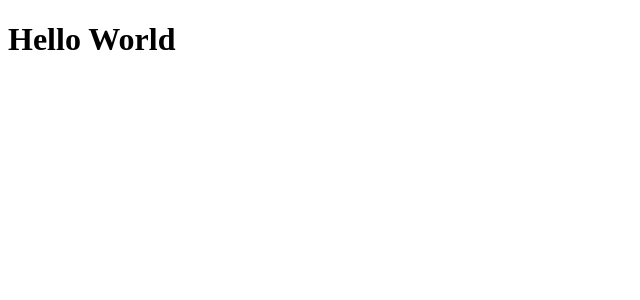
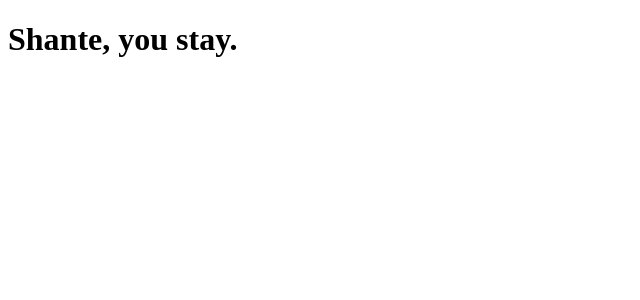
Before and after one commit to cmmerritt/api-list-with-hooks, a React app: page / in a window 1280 px wide. Shown: the top 300 px of the page, without its empty margins (0-640 px from the left). Built offline with nearby package versions, Linux system fonts and the light colour scheme.

Commit message:
app renders to screen

```diff
--- a/src/components/app/App.jsx
+++ b/src/components/app/App.jsx
@@ -1,5 +1,6 @@
 import React from 'react';
+// import DragQueens from '../../containers/DragQueens.jsx';
 
 export default function App() {
-  return <h1>Hello World</h1>;
+  return <h1>Shante, you stay.</h1>;
 }
--- /dev/null
+++ b/src/containers/DragQueens.jsx
@@ -0,0 +1,10 @@
+import React, { useEffect } from 'react';
+
+const DragQueens = () => {
+  useEffect(() => {
+    console.log('Sashay away.');
+    return <h1>Shante, you stay.</h1>;
+  });
+};
+
+export default DragQueens;
```
Also changed, not shown: 1 other file (tests, documents, lock files or other folders).
